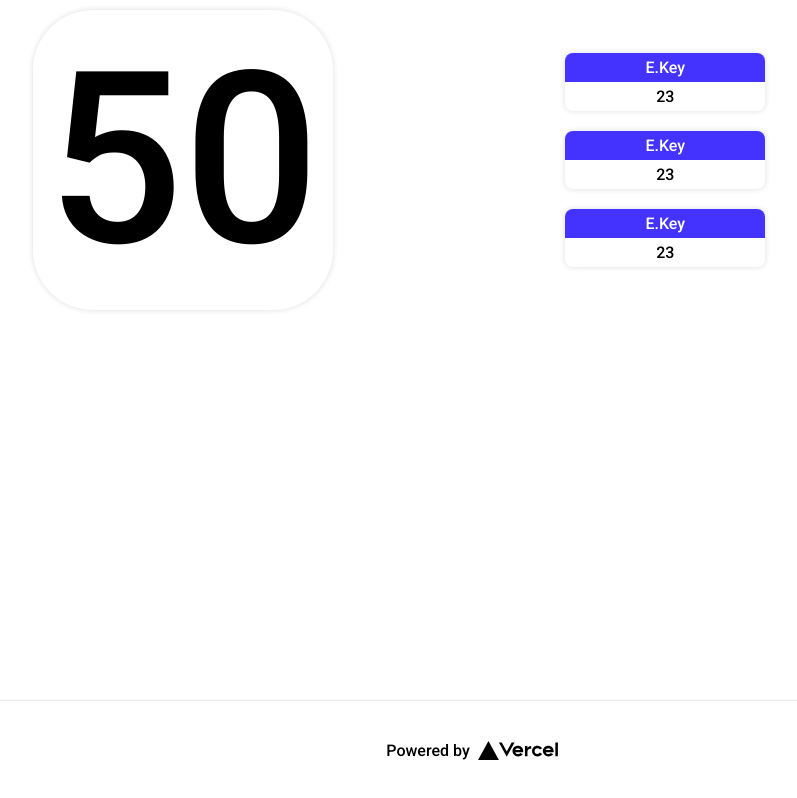
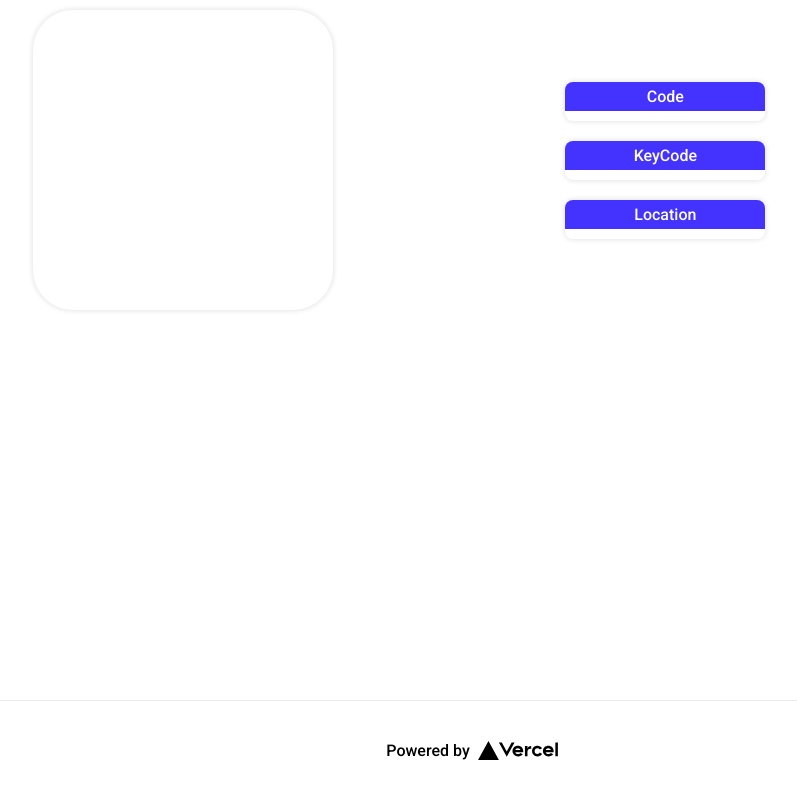
Before and after one commit to dorian-morones/keyboard-listener-next, a Next.js app: page / in a window 1280 px wide. Shown: the whole page, without its empty margins (168-965 px from the left). Built offline with nearby package versions, Linux system fonts and the light colour scheme.

Commit message:
Key event - display data

```diff
--- a/components/card/CardItem.tsx
+++ b/components/card/CardItem.tsx
@@ -6,12 +6,12 @@ import {
     Text
 } from './style/CardItem_style';
 
-const CardItem = () => {
+const CardItem = ({title, text}) => {
 
     return(
         <CardContainer>
-            <CardTitle><Text>E.Key</Text></CardTitle>
-            <CardResult><Text>23</Text></CardResult>
+            <CardTitle><Text>{title}</Text></CardTitle>
+            <CardResult><Text>{text}</Text></CardResult>
         </CardContainer>
     )
 
--- a/components/resultItem/ResultItem.tsx
+++ b/components/resultItem/ResultItem.tsx
@@ -4,12 +4,12 @@ import {
     ResultItemText
 } from './style/ResultItem_styles';
 
-const ResultItem = () => {
+const ResultItem = ({value}) => {
 
     return(
         <ResultItemContainer>
             <ResultItemText>
-                50
+                {value}
             </ResultItemText>
         </ResultItemContainer>
     )
--- a/components/resultItem/style/ResultItem_styles.ts
+++ b/components/resultItem/style/ResultItem_styles.ts
@@ -3,14 +3,16 @@ import styled, { css } from 'styled-components';
 export const ResultItemContainer = styled.div.attrs(() => ({
     className: 'CustomButton'
 }))`
-  width: 300px;
+  width: fit-content;
+  min-width: 300px;
   height: 300px;
   display: flex;
   align-items: center;
   justify-content: center;
   box-shadow: 0px 0px 5px 1px rgba(0,0,0,0.1);
-  border-radius: 20%;
+  border-radius: 40px;
   padding: 20px;
+  transition: all 0.5s;
   `
 
 export const ResultItemText = styled.p.attrs(() => ({
--- a/pages/index.tsx
+++ b/pages/index.tsx
@@ -1,8 +1,10 @@
-import React, { useRef, useEffect } from 'react';
+import React, { useRef, useEffect, useState } from 'react';
 import Head from 'next/head'
 
 import ResultItem from '../components/resultItem/ResultItem';
 import CardItem from '../components/card/CardItem';
+
+import { keyLocations } from '../static/keyCodesValues';
 
 import {
   Row,
@@ -13,16 +15,21 @@ import {
 
 const Home = () => {
 
+  const [key, setKey] = useState<any>(null)
+  console.log("🚀 ~ file: index.tsx ~ line 17 ~ Home ~ key", key)
   const GlobalListener = useRef(null);
-  console.log("🚀 ~ file: index.tsx ~ line 17 ~ Home ~ GlobalListener", GlobalListener)
 
   const handleKeyPress = (event: any) => {
-    console.log("🚀 ~ file: index.tsx ~ line 20 ~ consthandleKeyPress ~ event", event)
+    setKey(event);
   }
 
   useEffect(() => {
     GlobalListener !== null && document.addEventListener('keydown', handleKeyPress);
   }, [GlobalListener]);
+
+  const handleLocationKEy = (location:number) => {
+    return keyLocations[location]
+  };
 
   return (
     <div ref={GlobalListener}>
@@ -33,12 +40,12 @@ const Home = () => {
 
       <Row>
         <LeftContainer>
-          <ResultItem />
+          <ResultItem value={key?.key} />
         </LeftContainer>
         <RigthContainer>
-          <CardItem />
-          <CardItem />
-          <CardItem />
+          <CardItem title="Code" text={key?.code} />
+          <CardItem title="KeyCode" text={key?.keyCode} />
+          <CardItem title="Location" text={handleLocationKEy(key?.location)} />
         </RigthContainer>
       </Row>
       <Footer>
--- a/static/keyCodesValues.js
+++ b/static/keyCodesValues.js
@@ -1,4 +1,4 @@
-const keyCodesValues = {
+export const keyCodesValues = {
     0: 'That key has no keycode',
     3: 'break',
     8: 'backspace / delete',
@@ -174,7 +174,7 @@ const keyCodesValues = {
     255: 'toggle touchpad',
 };
 
-const keyLocations = {
+export const keyLocations = {
     0: 'General keys',
     1: 'Left-side modifier keys',
     2: 'Right-side modifier keys',
```
